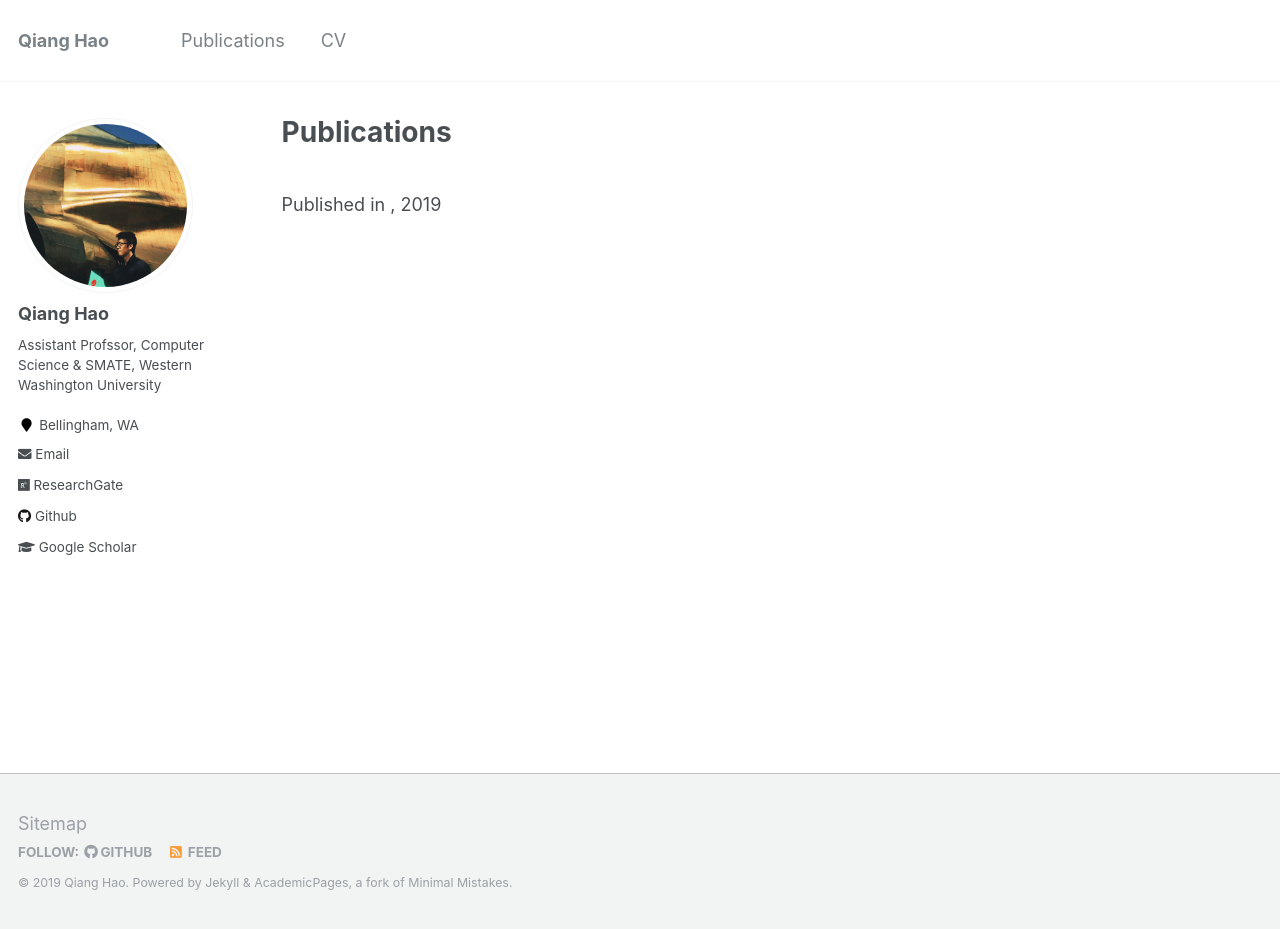
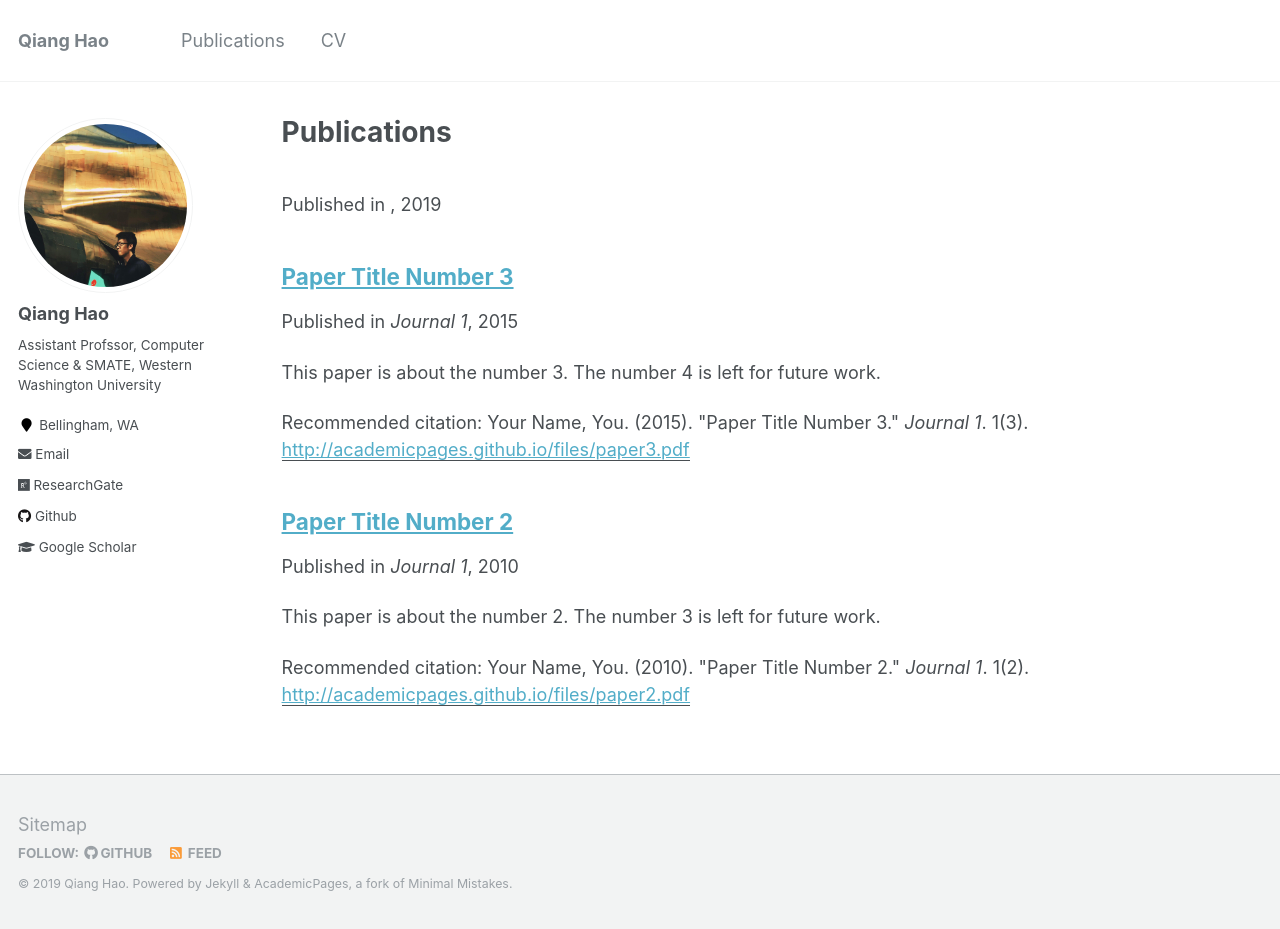
Before and after one commit to Neo-Hao/neo-hao.github.io, a Jekyll site: the page built from _pages/publications.md, in a window 1280 px wide and 929 px high. Built offline with Jekyll 4.4.1, drawn with Linux system fonts in a browser that asks for light colours.

```diff
--- /dev/null
+++ b/_publications/2010-10-01-paper-title-number-2.md
@@ -0,0 +1,15 @@
+---
+title: "Paper Title Number 2"
+collection: publications
+permalink: /publication/2010-10-01-paper-title-number-2
+excerpt: 'This paper is about the number 2. The number 3 is left for future work.'
+date: 2010-10-01
+venue: 'Journal 1'
+paperurl: 'http://academicpages.github.io/files/paper2.pdf'
+citation: 'Your Name, You. (2010). &quot;Paper Title Number 2.&quot; <i>Journal 1</i>. 1(2).'
+---
+This paper is about the number 2. The number 3 is left for future work.
+
+[Download paper here](http://academicpages.github.io/files/paper2.pdf)
+
+Recommended citation: Your Name, You. (2010). "Paper Title Number 2." <i>Journal 1</i>. 1(2).
--- /dev/null
+++ b/_publications/2015-10-01-paper-title-number-3.md
@@ -0,0 +1,15 @@
+---
+title: "Paper Title Number 3"
+collection: publications
+permalink: /publication/2015-10-01-paper-title-number-3
+excerpt: 'This paper is about the number 3. The number 4 is left for future work.'
+date: 2015-10-01
+venue: 'Journal 1'
+paperurl: 'http://academicpages.github.io/files/paper3.pdf'
+citation: 'Your Name, You. (2015). &quot;Paper Title Number 3.&quot; <i>Journal 1</i>. 1(3).'
+---
+This paper is about the number 3. The number 4 is left for future work.
+
+[Download paper here](http://academicpages.github.io/files/paper3.pdf)
+
+Recommended citation: Your Name, You. (2015). "Paper Title Number 3." <i>Journal 1</i>. 1(3).
```
Also changed, not shown: _pages/about.md (+1 -1 lines), _publications/2019-05-17-prior-cs-knowledge.md (+6 -1 lines).
